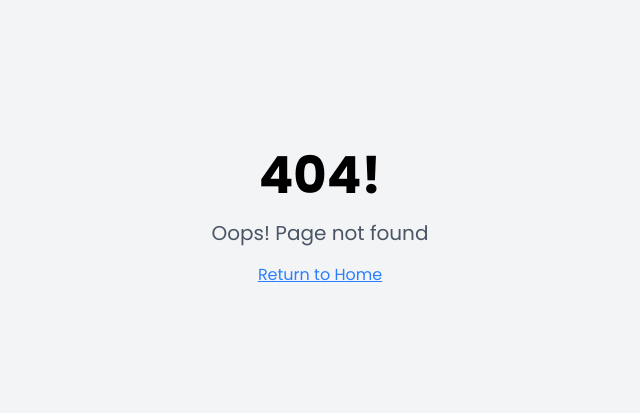
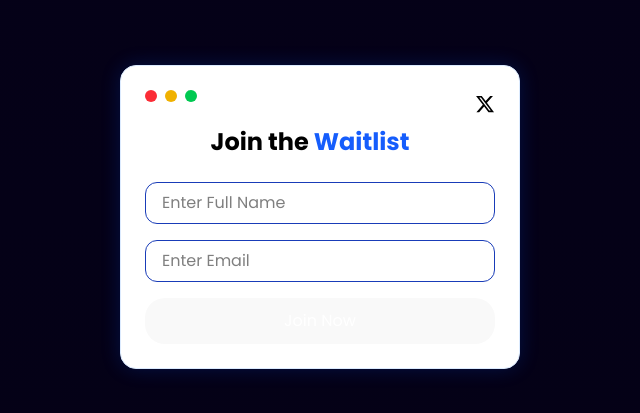
Before and after one commit to Jeffreyxdev/apexoai, a React (Vite) app: page /waitlist in a window 1280 px wide. Before the commit this address had no page. Shown: the part 183-596 px from the top of the page, without its empty margins (320-960 px from the left). Built offline with nearby package versions, Linux system fonts and the light colour scheme; no server answers.

Commit message:
config set

```diff
--- a/package.json
+++ b/package.json
@@ -19,6 +19,7 @@
     "@tailwindcss/vite": "^4.1.7",
     "class-variance-authority": "^0.7.1",
     "clsx": "^2.1.1",
+    "firebase": "^11.7.3",
     "framer-motion": "^12.12.1",
     "lucide-react": "^0.511.0",
     "react": "^19.1.0",
--- a/src/App.tsx
+++ b/src/App.tsx
@@ -4,6 +4,7 @@ import NotFound from "./Pages/NotFound"
 import { ToastContainer } from "react-toastify"
 import Login from "./Pages/Login"
 import Signup from "./Pages/Signup"
+import Waitlist from "./Pages/Waitlist"
 const App = () => {
   return (
     <div>
@@ -12,6 +13,7 @@ const App = () => {
         <Route path="/" element={<Home/>}/>
         <Route path="/login" element={<Login/>}/>
         <Route path="/signup" element={<Signup/>}/>
+        <Route path="/waitlist" element={<Waitlist/>}/>
           <Route path="*" element={<NotFound />} />
       </Routes>
     </div>
--- /dev/null
+++ b/src/Firebase/Firebase.ts
@@ -0,0 +1,19 @@
+// Import the functions you need from the SDKs you need
+import { initializeApp } from "firebase/app";
+import { getFirestore } from 'firebase/firestore';
+
+const firebaseConfig = {
+  apiKey: import.meta.env.API_KEY,
+  authDomain: "apexo-ai.firebaseapp.com",
+  projectId: "apexo-ai",
+  storageBucket: "apexo-ai.firebasestorage.app",
+  messagingSenderId: "852713527633",
+  appId: import.meta.env.APP_ID,
+  measurementId: "G-D6QLVNHCVE"
+};
+
+// Initialize Firebase
+const app = initializeApp(firebaseConfig);
+const db = getFirestore(app);
+
+export { db};
--- /dev/null
+++ b/src/Pages/Waitlist.tsx
@@ -0,0 +1,106 @@
+import { useState, useEffect } from 'react';
+import type { ChangeEvent, FormEvent } from 'react';
+import { collection, addDoc } from 'firebase/firestore';
+import { db } from '../Firebase/Firebase';
+import { toast } from 'react-toastify';
+import { FaXTwitter } from "react-icons/fa6";
+import 'react-toastify/dist/ReactToastify.css';
+
+interface FormData {
+  name: string;
+  email: string;
+}
+
+const Waitlist = () => {
+  const [form, setForm] = useState<FormData>({ name: '', email: '' });
+  const [status, setStatus] = useState<'idle' | 'sending' | 'success' | 'error'>('idle');
+
+  const handleChange = (e: ChangeEvent<HTMLInputElement>) => {
+    setForm({ ...form, [e.target.name]: e.target.value });
+  };
+
+  const handleSubmit = async (e: FormEvent<HTMLFormElement>) => {
+    e.preventDefault();
+    setStatus('sending');
+
+    try {
+      await addDoc(collection(db, 'waitlist'), {
+        name: form.name,
+        email: form.email,
+        createdAt: new Date(),
+      });
+      setStatus('success');
+      setForm({ name: '', email: '' });
+    } catch (err) {
+      console.error('Error adding document: ', err);
+      setStatus('error');
+    }
+  };
+
+  useEffect(() => {
+    if (status === 'success') {
+      toast("You're on the list! You’ll be first to know when Apexo launches 🎉");
+    }
+    if (status === 'error') {
+      toast.error("Oops! Something went wrong.");
+    }
+  }, [status]);
+
+  return (
+    <>
+      <div className="bg-gradient-to-t from-[#040116] to-[#050118] min-h-screen font-poppins">
+        <div className="relative min-h-screen flex items-center justify-center">
+          <div
+            className="bg-white border border-blue-100 rounded-2xl shadow-xl w-[400px] p-6 relative z-10"
+            style={{ boxShadow: '0px 0px 20px rgba(0, 89, 255, 0.2)' }}
+          >
+            {/* Mac-style buttons */}
+            <div className="flex items-center space-x-2 mb-6">
+              <div className="w-3 h-3 rounded-full bg-red-500" />
+              <div className="w-3 h-3 rounded-full bg-yellow-500" />
+              <div className="w-3 h-3 rounded-full bg-green-500" />
+            </div>
+<a href="https://x.com/apexoai" target="_blank" rel="noopener noreferrer"> <FaXTwitter className="text-black text-xl mb-4 float-right mt-[-4vh]" /></a>
+
+
+            <h2 className="text-2xl font-semibold text-center mb-6 text-black">
+              Join the <span className="text-blue-600 font-bold">Waitlist</span>
+            </h2>
+
+            <form onSubmit={handleSubmit} className="flex flex-col gap-4 text-black">
+              <input
+                type="text"
+                name="name"
+                placeholder="Enter Full Name"
+                value={form.name}
+                onChange={handleChange}
+                required
+                className="border border-blue-800 rounded-xl p-2 px-4 focus:outline-none"
+              />
+              <input
+                type="email"
+                name="email"
+                placeholder="Enter Email"
+                value={form.email}
+                onChange={handleChange}
+                required
+                className="border border-blue-800 rounded-xl p-2 px-4 focus:outline-none"
+              />
+              <button
+                type="submit"
+                className="bg-blue-800 text-white font-semibold py-2 rounded-xl hover:bg-blue-900 transition"
+              >
+                Join Now
+              </button>
+            </form>
+          </div>
+        </div>
+      </div>
+
+      {/* Toast Notification Container */}
+
+    </>
+  );
+};
+
+export default Waitlist;
```
Also changed, not shown: 2 other files (tests, documents, lock files or other folders).
